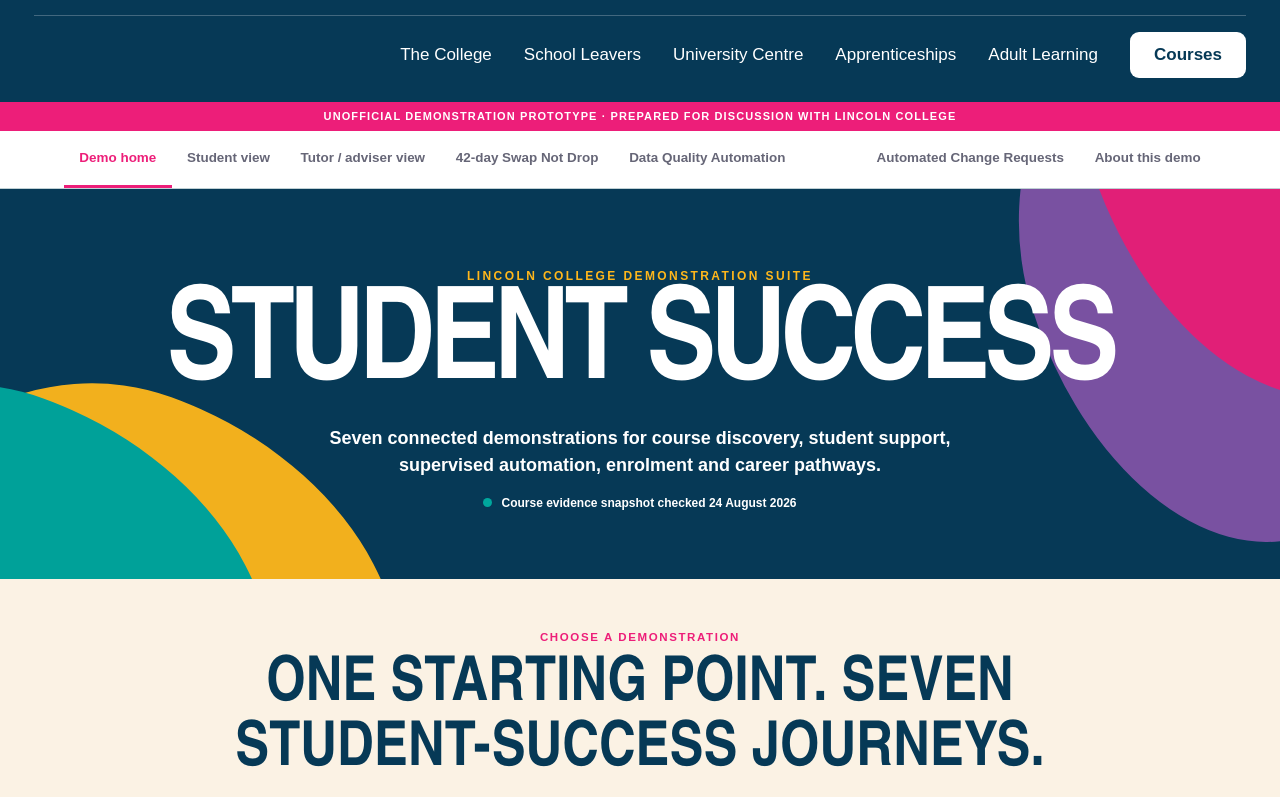
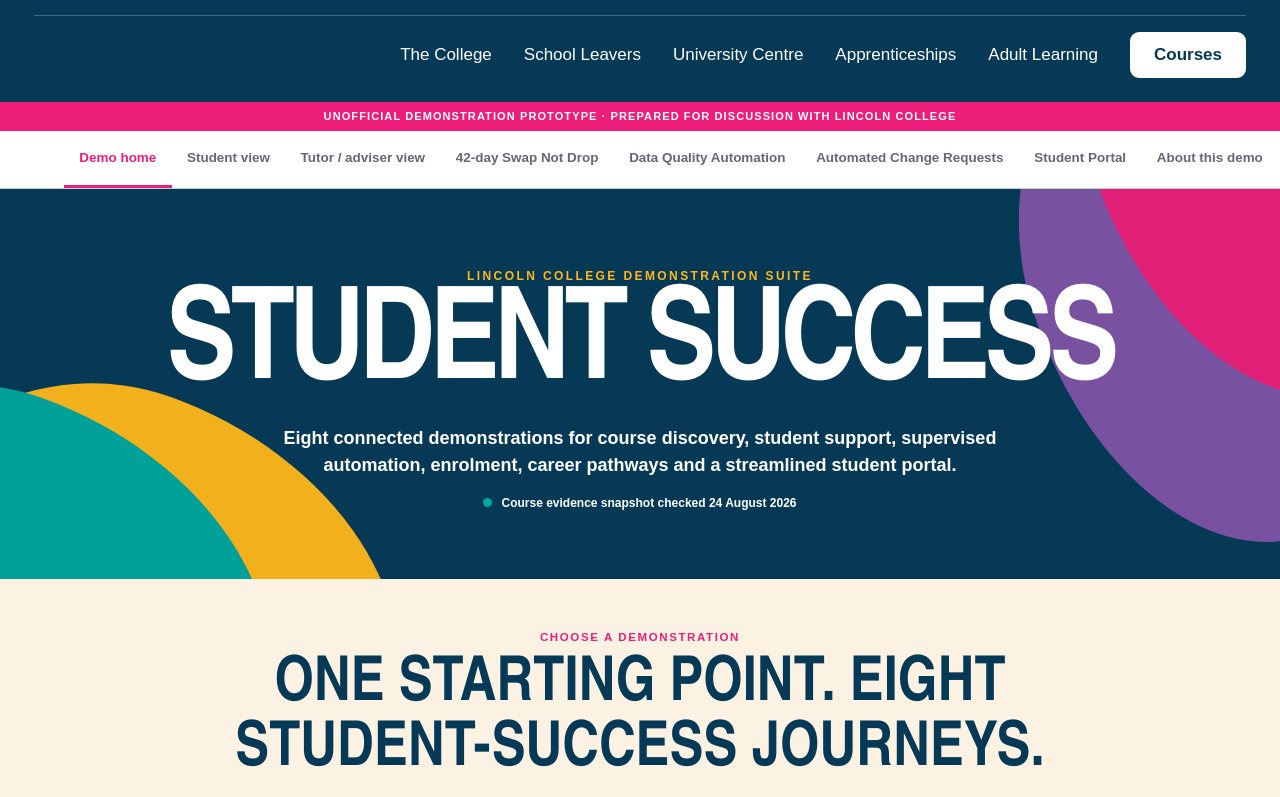
Before and after one commit to lozknowles/course-matcher, a website: page index.html in a window 1280 px wide. Shown: the part 105-902 px from the top of the page. Drawn offline with Linux system fonts and the light colour scheme.

Commit message:
Link Demo 8 from Lincoln demonstration suite

```diff
--- a/index.html
+++ b/index.html
@@ -48,6 +48,7 @@
     <button class="tab" data-mode="retention" aria-selected="false">42-day Swap Not Drop</button>
     <a class="tab" href="data-quality.html">Data Quality Automation</a>
     <a class="tab change-request-menu" href="automated-change-request.html">Automated Change Requests</a>
+    <a class="tab" href="student-portal.html">Student Portal</a>
     <button class="tab" data-mode="about" aria-selected="false">About this demo</button>
   </nav>
 
@@ -57,14 +58,14 @@
     <div class="hero-inner">
       <p class="hero-kicker">Lincoln College demonstration suite</p>
       <h1 id="course-match-title">Student success</h1>
-      <p class="hero-lead">Seven connected demonstrations for course discovery, student support, supervised automation, enrolment and career pathways.</p>
+      <p class="hero-lead">Eight connected demonstrations for course discovery, student support, supervised automation, enrolment, career pathways and a streamlined student portal.</p>
       <p class="hero-evidence"><span aria-hidden="true"></span> Course evidence snapshot checked 24 August 2026</p>
     </div>
   </section>
 
   <main id="main">
     <section id="launch-mode" class="mode-panel active launch-mode" aria-labelledby="launch-heading">
-      <div class="launch-intro"><p class="step-kicker">CHOOSE A DEMONSTRATION</p><h2 id="launch-heading">One starting point. Seven student-success journeys.</h2><p>Choose the perspective you want to demonstrate. Each journey stays within this Lincoln College-branded prototype and you can return here at any time.</p></div>
+      <div class="launch-intro"><p class="step-kicker">CHOOSE A DEMONSTRATION</p><h2 id="launch-heading">One starting point. Eight student-success journeys.</h2><p>Choose the perspective you want to demonstrate. Each journey stays within this Lincoln College-branded prototype and you can return here at any time.</p></div>
       <div class="launch-grid">
         <button class="launch-card student-launch" type="button" data-launch-mode="student"><span class="launch-number">01</span><span class="launch-audience">For prospective students</span><strong>Course Match</strong><span>Upload or photograph results, verify every qualification, then use Quick Match or Guided Match to find useful course conversations.</span><b>Start the student journey →</b></button>
         <button class="launch-card adviser-launch" type="button" data-launch-mode="adviser"><span class="launch-number">02</span><span class="launch-audience">For tutors and advisers</span><strong>Course-first matching</strong><span>Select a course and use a synthetic cohort to identify learners worth a transparent, human-led conversation.</span><b>Open the adviser demo →</b></button>
@@ -75,6 +76,7 @@
       <div class="launch-additions launch-grid">
         <a class="launch-card student-launch" href="enrolment-dashboard.html"><span class="launch-number">06</span><span class="launch-audience">For admissions and curriculum teams</span><strong>Enrolment dashboard</strong><span>Explore an intake at a glance, review synthetic applications and see programme capacity update through a complete sample enrolment journey.</span><b>Open the enrolment dashboard →</b></a>
         <a class="launch-card adviser-launch" href="student-hub/careers.html"><span class="launch-number">07</span><span class="launch-audience">For students and careers advisers</span><strong>Career pathways</strong><span>Explore Skills England occupations and progression, compare ONS regional pay and local recruitment evidence, and find nearby job opportunities.</span><b>Explore career pathways →</b></a>
+        <a class="launch-card student-launch" href="student-portal.html"><span class="launch-number">08</span><span class="launch-audience">For enrolment teams and learners</span><strong>Student Portal &amp; Enrolment Workspace</strong><span>Demonstrate a focused enrolment journey using DfE Education Record sharing where available, with local photo/OCR results capture as the human-verified fallback.</span><b>Open Demo 8 →</b></a>
       </div>
       <div class="launch-safety"><strong>Unofficial demonstration with synthetic learner records.</strong><span>Careers information uses attributed public reference data. No live learner data, ProSolution connection, admissions decisions or automated transfers.</span></div>
     </section>
```
